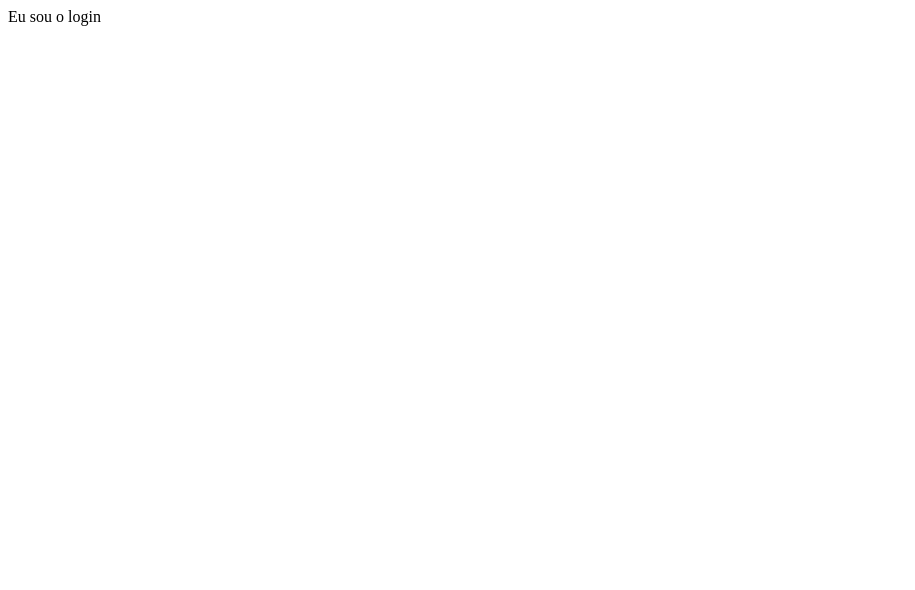
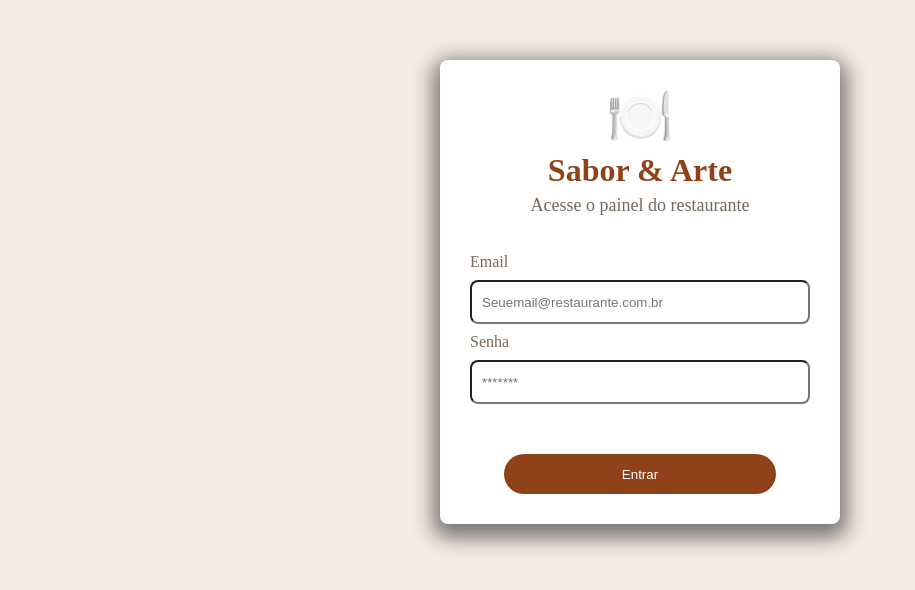
Before and after one commit to NewVT13/restaurante_frontend, a React (Vite) app: page / in a window 1280 px wide. Shown: the top 590 px of the page, without its empty margins (0-915 px from the left). Built offline with nearby package versions, Linux system fonts and the light colour scheme.

Commit message:
Feito o css da página de login

```diff
--- /dev/null
+++ b/src/index.module.css
@@ -0,0 +1,21 @@
+body {
+  background: #f4ece3;
+}
+
+.containerInput {
+  display: flex;
+  flex-direction: column;
+  gap: 10px;
+  width: 100%;
+  color: #77695c;
+}
+
+.containerInput input {
+  height: 38px;
+  border-radius: 8px;
+  padding-left: 10px;
+}
+
+.containerInput label {
+  padding-top: 10px;
+}
--- a/src/main.tsx
+++ b/src/main.tsx
@@ -2,7 +2,8 @@
 import { createRoot } from "react-dom/client";
 import { BrowserRouter, Route, Routes } from "react-router";
 
-import "./index.css";
+import "./index.module.css";
+import "./styles/reset.css";
 
 import Login from "./pages/Login/Login";
 import Mesas from "./pages/Mesas/Mesas";
@@ -15,7 +16,7 @@
       <Routes>
         <Route path="/" element={<Login />} />
         <Route path="/mesas" element={<Mesas />} />
-        <Route path="/pedido-items" element={<PedidosItens />} />
+        <Route path="/pedido-itens" element={<PedidosItens />} />
         <Route path="/pedidos" element={<Pedidos />} />
       </Routes>
     </BrowserRouter>
--- a/src/pages/Login/Login.module.css
+++ b/src/pages/Login/Login.module.css
@@ -0,0 +1,50 @@
+.container {
+  background: #fff;
+  width: 400px;
+  border-radius: 8px;
+  margin: 60px auto;
+  /* height: 500px; */
+
+  display: flex;
+  flex-direction: column;
+  gap: 10px;
+  align-items: center;
+
+  padding: 30px;
+  box-shadow: 0px 7px 20px 7px rgba(0, 0, 0, 0.5);
+}
+
+.logo {
+  font-size: 54px;
+}
+
+.nome {
+  font-size: 32px;
+  font-weight: bold;
+  color: #8f4219;
+}
+
+.subtitulo {
+  font-size: 18px;
+  color: #77695c;
+}
+
+.containerInput {
+  padding-top: 20px;
+  padding-bottom: 40px;
+  width: 100%;
+}
+
+button {
+  width: 80%;
+  height: 40px;
+  border-radius: 25px;
+  color: #fff;
+  background-color: #8f4219;
+  border: none;
+}
+
+button:active {
+  transform: scale(0.95);
+  box-shadow: 0 2px 3px rgba(0, 0, 0, 0.2);
+}
--- a/src/pages/Login/Login.tsx
+++ b/src/pages/Login/Login.tsx
@@ -1,5 +1,58 @@
+import styles from "./Login.module.css";
+import stylesIndex from "../../index.module.css";
+import { useState, type FormEvent } from "react";
+import axios from "axios";
+import Swal from "sweetalert2";
+
 function Login() {
-  return <div>Eu sou o login</div>;
+  const [email, setEmail] = useState("");
+  const [password, setPassword] = useState("");
+
+  async function fazerLogin(event: FormEvent<HTMLFormElement>) {
+    try {
+      event.preventDefault();
+      await axios.post("http://localhost:8888/auth/login", {
+        email,
+        senha: password,
+      });
+    } catch (error) {
+      Swal.fire({
+        icon: "error",
+        title: "Erro ao entrar",
+        text: "Verifique seu email e senha e tente novamente.",
+      });
+    }
+  }
+
+  return (
+    <form onSubmit={fazerLogin} className={styles.container}>
+      <span className={styles.logo}>🍽️</span>
+      <h1 className={styles.nome}>Sabor & Arte</h1>
+      <p className={styles.subtitulo}>Acesse o painel do restaurante</p>
+      <div className={styles.containerInput}>
+        <div className={stylesIndex.containerInput}>
+          <label>Email</label>
+          <input
+            placeholder="Seuemail@restaurante.com.br"
+            type="email"
+            value={email}
+            onChange={(e) => setEmail(e.target.value)}
+          />
+        </div>
+
+        <div className={stylesIndex.containerInput}>
+          <label>Senha</label>
+          <input
+            placeholder="*******"
+            type="password"
+            value={password}
+            onChange={(e) => setPassword(e.target.value)}
+          />
+        </div>
+      </div>
+      <button type="submit">Entrar</button>
+    </form>
+  );
 }
 
 export default Login;
--- /dev/null
+++ b/src/styles/reset.css
@@ -0,0 +1,130 @@
+/* http://meyerweb.com/eric/tools/css/reset/
+   v2.0 | 20110126
+   License: none (public domain)
+*/
+
+html,
+body,
+div,
+span,
+applet,
+object,
+iframe,
+h1,
+h2,
+h3,
+h4,
+h5,
+h6,
+p,
+blockquote,
+pre,
+a,
+abbr,
+acronym,
+address,
+big,
+cite,
+code,
+del,
+dfn,
+em,
+img,
+ins,
+kbd,
+q,
+s,
+samp,
+small,
+strike,
+strong,
+sub,
+sup,
+tt,
+var,
+b,
+u,
+i,
+center,
+dl,
+dt,
+dd,
+ol,
+ul,
+li,
+fieldset,
+form,
+label,
+legend,
+table,
+caption,
+tbody,
+tfoot,
+thead,
+tr,
+th,
+td,
+article,
+aside,
+canvas,
+details,
+embed,
+figure,
+figcaption,
+footer,
+header,
+hgroup,
+menu,
+nav,
+output,
+ruby,
+section,
+summary,
+time,
+mark,
+audio,
+video {
+  margin: 0;
+  padding: 0;
+  border: 0;
+  font-size: 100%;
+  font: inherit;
+  vertical-align: baseline;
+  box-sizing: border-box;
+}
+/* HTML5 display-role reset for older browsers */
+article,
+aside,
+details,
+figcaption,
+figure,
+footer,
+header,
+hgroup,
+menu,
+nav,
+section {
+  display: block;
+}
+body {
+  line-height: 1;
+}
+ol,
+ul {
+  list-style: none;
+}
+blockquote,
+q {
+  quotes: none;
+}
+blockquote:before,
+blockquote:after,
+q:before,
+q:after {
+  content: "";
+  content: none;
+}
+table {
+  border-collapse: collapse;
+  border-spacing: 0;
+}
```
Also changed, not shown: src/index.css (deleted).
